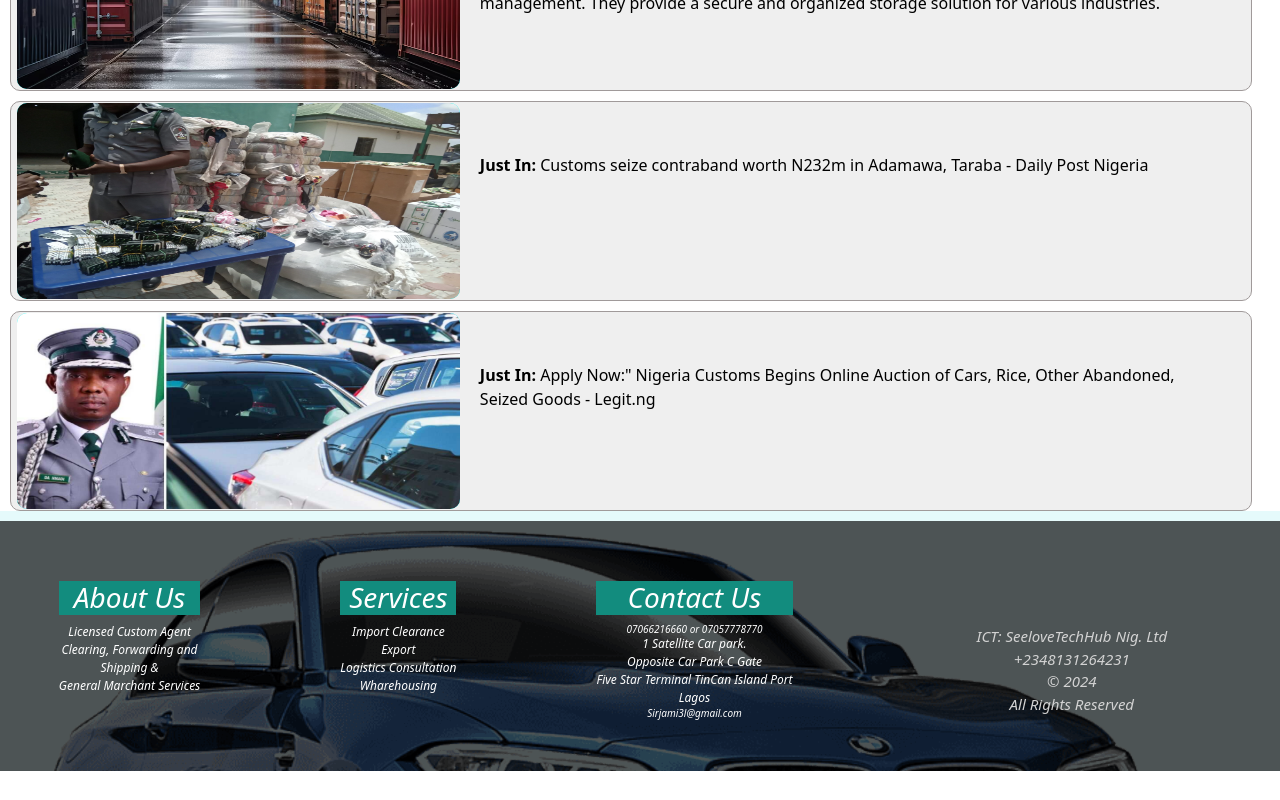
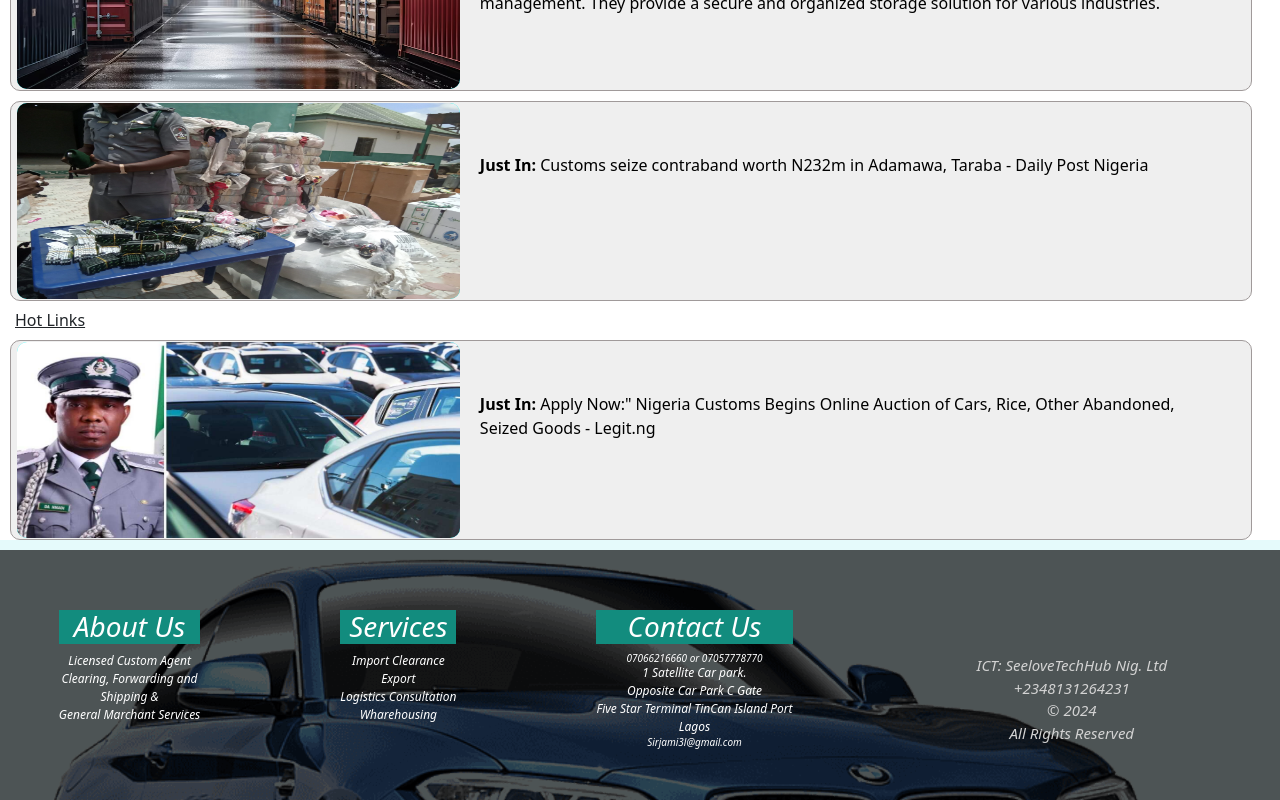
Before and after one commit to Etefiok/SMILE2, a React (Create React App) app: page / in a window 1280 px wide. Shown: the part 3486-4286 px from the top of the page. Before the commit the page ends 4257 px from the top, so only its background shows below. Built offline with nearby package versions, Linux system fonts and the light colour scheme.

Commit message:
all new files

```diff
--- a/src/homepageFolder/homepage.js
+++ b/src/homepageFolder/homepage.js
@@ -239,27 +239,29 @@ function Homepage() {
             </button>
 
 
-            <button className="block">
+            <button
+                onClick={ () =>{window.location.href="https://auction.nigeriatradehub.gov.ng/index.php"}} className="block">
                 <div className="blockimage">
                     <img src= {require("../Images.png/seizedCustom.webp")} alt="wharehouse"/>
                 </div>
                     <div className="blockdiv">
                         {/* <h5>Wharehousing: </h5> */}
-            <p> <strong>Just In: </strong>Customs seize contraband worth N232m in Adamawa, Taraba - Daily Post Nigeria
-            </p>
+                        <p> <strong>Just In: </strong>Customs seize contraband worth N232m in Adamawa, Taraba - Daily Post Nigeria </p>
                     </div>
             </button>
 
 
+            <h6>Hot Links</h6>
 
-            <button onClick={ () =>{window.location.href="https://auction.nigeriatradehub.gov.ng/index.php"}}className="block">
+            <button
+                onClick={ () =>{window.location.href="https://auction.nigeriatradehub.gov.ng/index.php"}}className="block">
                     <div className="blockimage">
                         <img src= {require("../Images.png/auction.jpg")} alt="wharehouse"/>
                     </div>
                 <div className="blockdiv">
                     {/* <h5>Wharehousing: </h5> */}
-            <p> <strong>Just In: </strong>Apply Now:" Nigeria Customs Begins Online Auction of Cars, Rice, Other Abandoned, Seized Goods - Legit.ng
-            </p>
+                    <p> <strong>Just In: </strong>Apply Now:" Nigeria Customs Begins Online Auction of Cars, Rice, Other Abandoned, Seized Goods - Legit.ng</p>
+
                 </div>
             </button>
 
```
Lines whose indentation alone changed are shown as unchanged.
